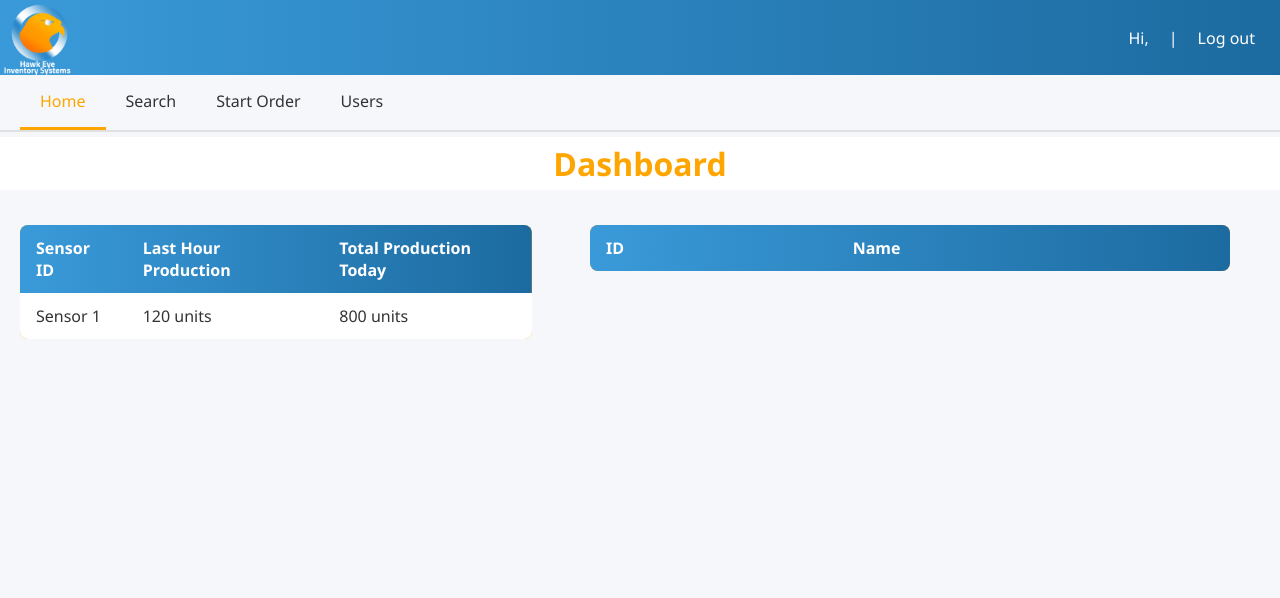
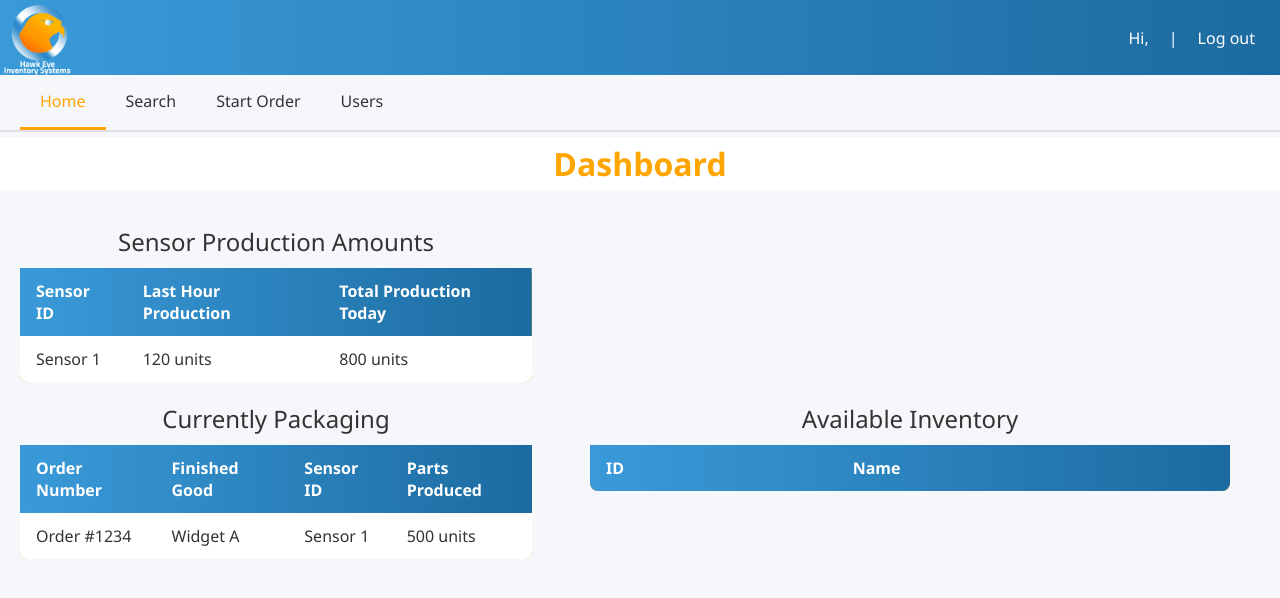
Before and after one commit to connor-w-smith/HawkEye, a Flask app: page /index in a window 1280 px wide. Shown: the top 598 px of the page. Run offline with Flask 3, Linux system fonts and the light colour scheme; data that the repository does not hold is empty; some libraries are stand-ins or nearby versions.

Commit message:
Sensor and Packaging Table
The tables for sensor and packaging data are now within the HTML. The CSS for the two tables needs work.

```diff
--- a/static/index.css
+++ b/static/index.css
@@ -79,6 +79,7 @@ h1 {
     box-shadow: 0 4px 10px rgba(0, 0, 0, 0, .05);
     margin-right: 50px;
     float: right;
+    clear: none;
 }
 
 .data-display th,
@@ -181,6 +182,45 @@ h1 {
     border-bottom: none;
 }
 
+/*Start of the packaging data display styling*/
+.packaging-data-display {
+    margin-top: 20px;
+    width: 40%;
+    border-collapse: collapse;
+    background: orange;
+    border-radius: 8px;
+    overflow: hidden;
+    box-shadow: 0 4px 10px rgba(0, 0, 0, 0, .05);
+    float: left;
+    margin-left: 20px;
+    clear: left;
+}
+
+.packaging-data-display th,
+.packaging-data-display td {
+    padding: 12px 16px;
+    text-align: left;
+}
+
+.packaging-data-display thead {
+    background: linear-gradient(90deg, #3a9ad9, #1c6ba0);
+    color: white;
+}
+
+.packaging-data-display tbody tr {
+    background: white;
+    transition: background 0.3s;
+    border-bottom: 1px solid black;
+}
+
+.packaging-data-display tbody tr:hover {
+    background: #ffa500;
+}
+
+.packaging-data-display tbody tr:last-child {
+    border-bottom: none;
+}
+
 .search-container {
     text-align: center;
     margin-bottom: 30px;
@@ -200,3 +240,11 @@ h1 {
     border-color: #3a9ad9;
     box-shadow: 0 0 6px rgba(58, 154, 217, 0.4);
 }
+
+
+/*Styling the Caption*/
+caption {
+    font-size: 1.5em;
+    margin-bottom: 10px;
+    color: #333;
+}
--- a/templates/index.html
+++ b/templates/index.html
@@ -45,6 +45,7 @@
     </div>
 
     <table class="sensor-data-display">
+         <caption>Sensor Production Amounts</caption>
         <thead>
             <tr>
                 <th>Sensor ID</th>
@@ -62,7 +63,29 @@
         </thead>
     </table>
 
+        <table class="packaging-data-display">
+         <caption>Currently Packaging</caption>
+        <thead>
+            <tr>
+                <th>Order Number</th>
+                <th>Finished Good</th>
+                <th>Sensor ID</th>
+                <th>Parts Produced</th>
+            </tr>
+            <tbody id="packaging-data-table">
+                <!--Temporary Data-->
+                <tr>
+                    <td>Order #1234</td>
+                    <td>Widget A</td>
+                    <td>Sensor 1</td>
+                    <td>500 units</td>
+                </tr>
+            </tbody>
+        </thead>
+    </table>
+
     <table class="data-display">
+        <caption>Available Inventory</caption>
         <thead>
             <tr>
                 <th>ID</th>
```
